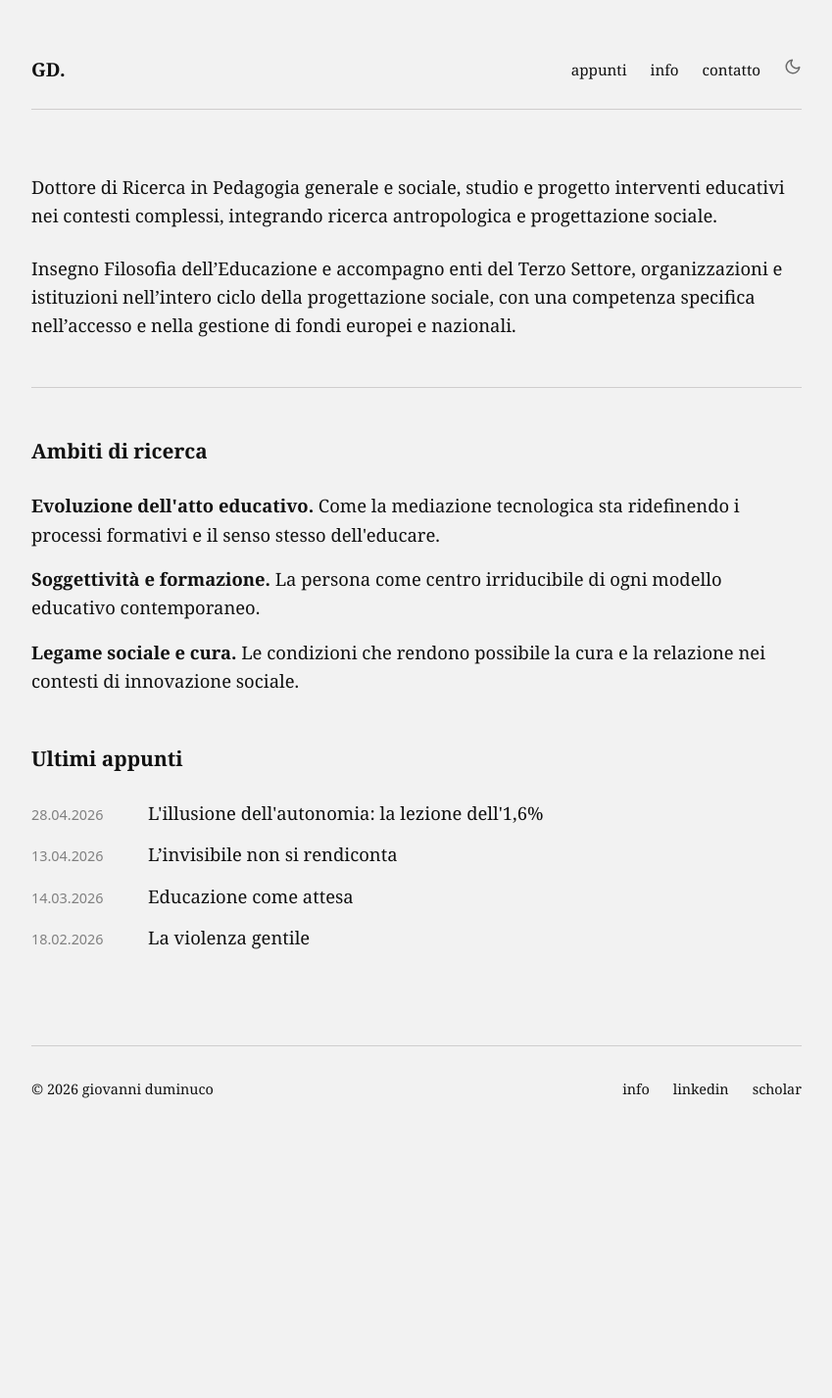
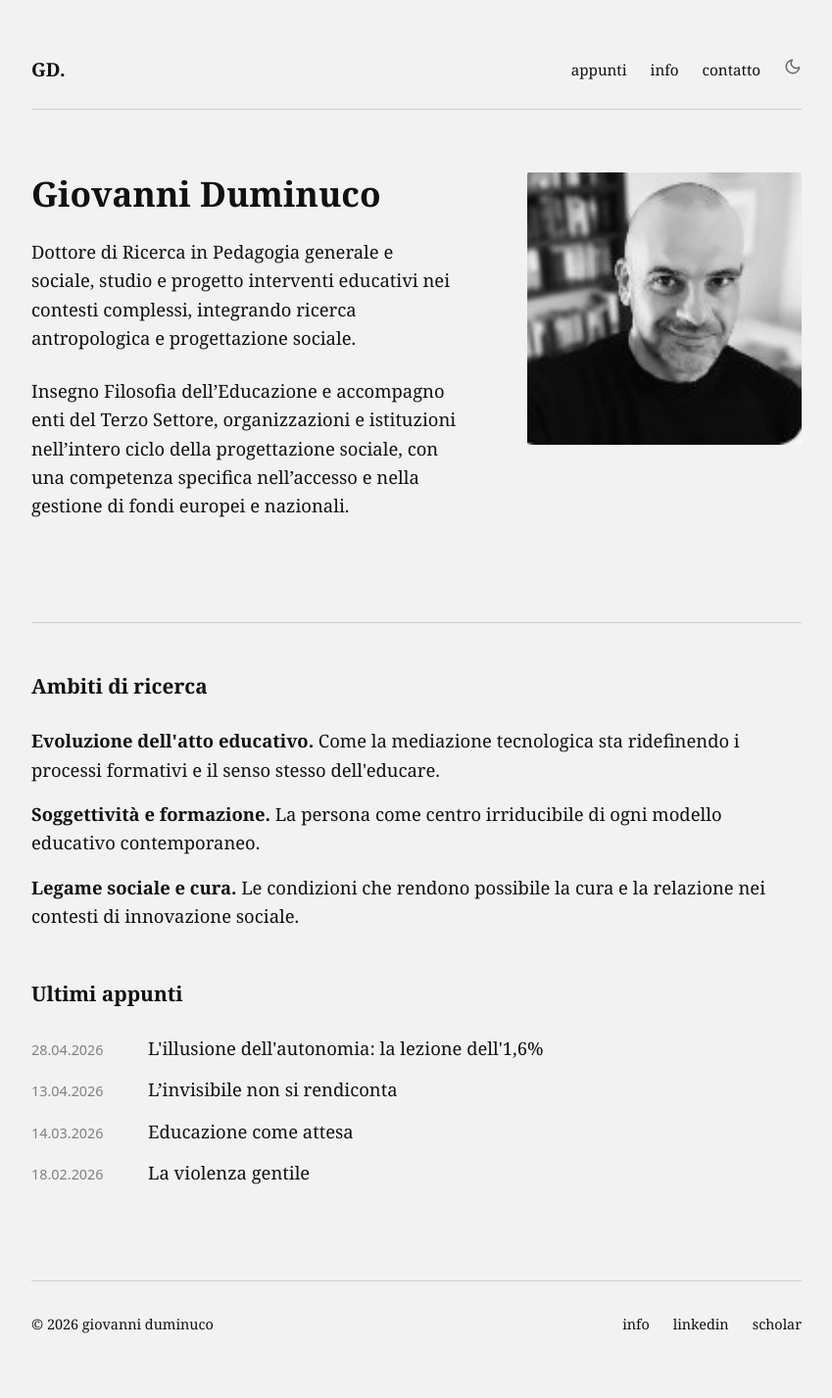
Before and after one commit to dumgio/dumgio.github.io, a Jekyll site: the page built from index.html, in a window 1280 px wide. Shown: the whole page at 98% size, without its empty margins (215-1064 px from the left). Built offline with Jekyll 4.4.1, drawn with Linux system fonts in a browser that asks for light colours; some web fonts are replaced; before the commit the page ends 1187 px from its top, so only the background shows below that.

Commit message:
Update index.html

```diff
--- a/index.html
+++ b/index.html
@@ -3,14 +3,20 @@ layout: default
 title: Giovanni Duminuco, PhD
 ---
 
-<section>
+<div class="home-hero">
+    <div class="hero-text">
+        <h1>Giovanni Duminuco</h1>
         <p>
             Dottore di Ricerca in Pedagogia generale e sociale, studio e progetto interventi educativi nei contesti complessi, integrando ricerca antropologica e progettazione sociale.
         </p>
         <p>
             Insegno Filosofia dell’Educazione e accompagno enti del Terzo Settore, organizzazioni e istituzioni nell’intero ciclo della progettazione sociale, con una competenza specifica nell’accesso e nella gestione di fondi europei e nazionali.
         </p>
-</section>
+    </div>
+    <div class="hero-image">
+        <img src="/profile.jpg" alt="Giovanni Duminuco">
+    </div>
+</div>
 
 <hr>
 
@@ -39,29 +45,13 @@ title: Giovanni Duminuco, PhD
     <div class="post-list">
         {% for post in site.posts limit:5 %}
         <div style="margin-bottom: 0.8rem; display: flex; align-items: baseline;">
-            <span style="opacity: 0.5; font-size: 0.9rem; margin-right: 1.5rem; min-width: 95px; flex-shrink: 0; font-family: system-ui, -apple-system, sans-serif;">
+            <span style="opacity: 0.5; font-size: 0.9rem; margin-right: 1.5rem; min-width: 95px; flex-shrink: 0; font-family: system-ui, sans-serif;">
                 {{ post.date | date: "%d.%m.%Y" }}
             </span>
-            <a href="{{ post.url }}" style="font-weight: 400; text-decoration: none;">
+            <a href="{{ post.url }}" style="font-weight: 400;">
                 {{ post.title }}
             </a>
         </div>
-        {% else %}
-        <p style="opacity: 0.6;">In attesa del primo appunto.</p>
         {% endfor %}
     </div>
 </section>
-
-<style>
-    /* Ottimizzazione mobile per la lista appunti in home */
-    @media (max-width: 480px) {
-        .post-list > div {
-            flex-direction: column !important;
-            margin-bottom: 1.2rem !important;
-        }
-        .post-list span {
-            margin-bottom: 0.2rem;
-            min-width: auto !important;
-        }
-    }
-</style>
```
Lines whose indentation alone changed are shown as unchanged.
